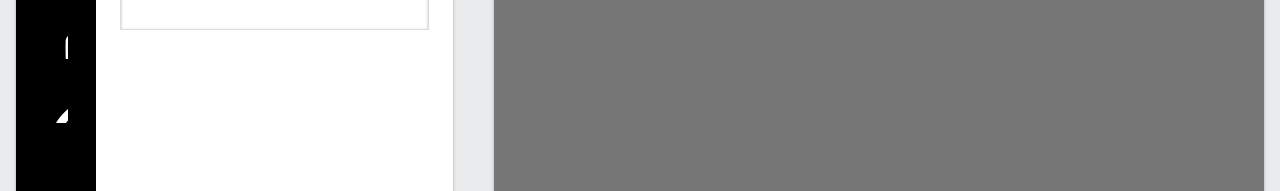
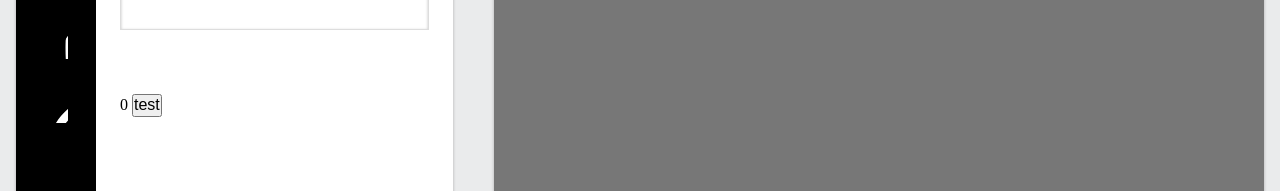
Before and after one commit to FRANKIETANG/vue-resume-test, a Vue app: page / in a window 1280 px wide. Shown: the part 329-520 px from the top of the page. Built offline with nearby package versions, Linux system fonts and the light colour scheme.

Commit message:
Vuex 例子

```diff
--- a/package.json
+++ b/package.json
@@ -18,7 +18,8 @@
     "normalize.css": "^7.0.0",
     "sass-loader": "^6.0.6",
     "vue": "^2.4.2",
-    "vue-router": "^2.7.0"
+    "vue-router": "^2.7.0",
+    "vuex": "^2.4.0"
   },
   "devDependencies": {
     "autoprefixer": "^7.1.2",
--- a/src/App.vue
+++ b/src/App.vue
@@ -19,13 +19,11 @@
 import ResumePreview from './components/ResumePreview'
 import icons from './assets/icons'
 
+import store from './store/index'
+
 export default {
   name: 'app',
-  data: function() {
-    return {
-      text: '你好'
-    }
-  },
+  store,
   components: { Topbar, ResumeEditor, ResumePreview },
   created() {
     document.body.insertAdjacentHTML('afterbegin', icons)
--- a/src/components/ResumeEditor.vue
+++ b/src/components/ResumeEditor.vue
@@ -36,6 +36,10 @@
                     <input type="text"
                     v-model="resume[item.field][key]">
                 </div>
+            </li>
+            <li>
+                {{count}}
+                <button @click="add">test</button>
             </li>
             <!-- <li>1</li>
                 <li>2</li>
@@ -90,6 +94,16 @@
                 ],
                 others: []
             }
+        }
+    },
+    computed: {
+        count(){
+            return this.$store.state.count
+        }
+    },
+    methods: {
+        add(){
+            this.$store.commit('increment')
         }
     }
 }
--- /dev/null
+++ b/src/store/index.js
@@ -0,0 +1,15 @@
+import Vuex from 'vuex'
+import Vue from 'vue'
+
+Vue.use(Vuex)
+
+export default new Vuex.Store({
+    state: {
+        count: 0
+    },
+    mutations: {
+        increment (state) {
+            state.count++
+        }
+    }
+})
```
Also changed, not shown: .eslintrc.js, 1 other file (tests, documents, lock files or other folders).
